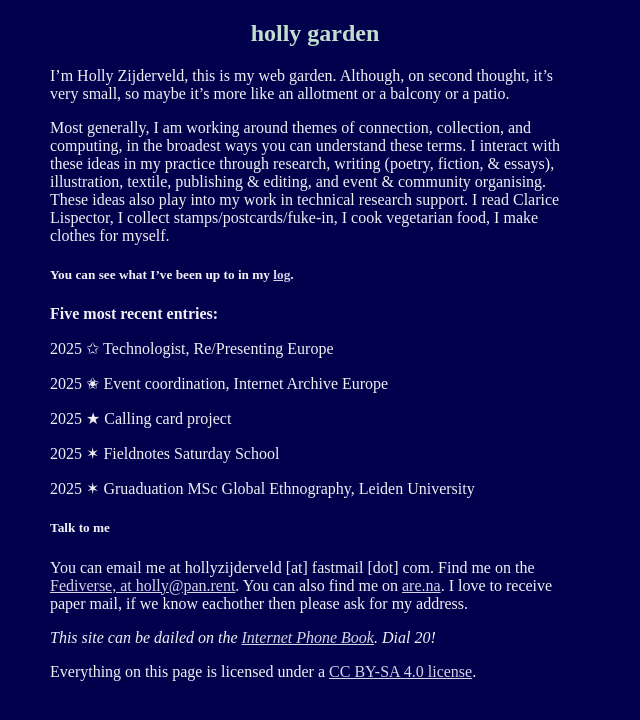
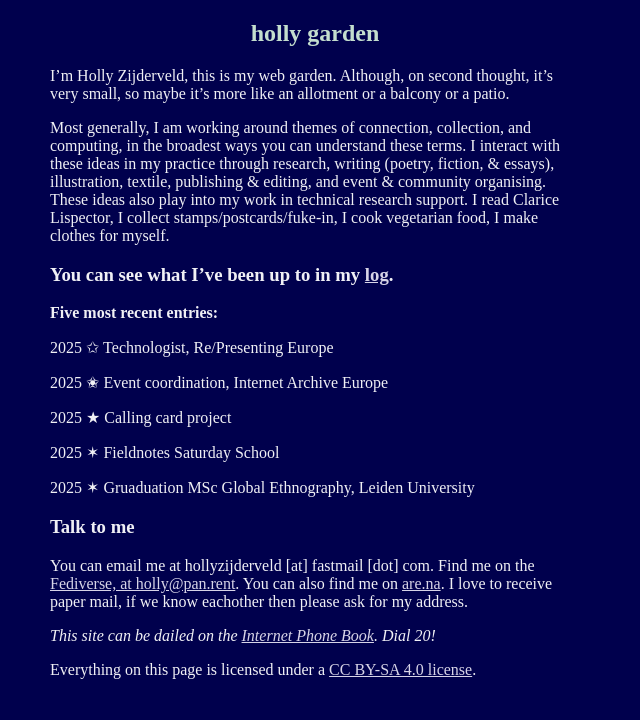
Before and after one commit to hollyz1jderveld/hollyz1jderveld.github.io, a Jekyll site: the page built from index.md, in a window 1280 px wide. Shown: the top 720 px of the page, without its empty margins (0-640 px from the left). Built offline with Jekyll 4.4.1, drawn with Linux system fonts in a browser that asks for light colours; some web fonts are replaced; Markdown is read by kramdown in place of the engine named in the settings; our own code applies the rules of GitHub Pages for plain Markdown files.

```diff
--- a/index.md
+++ b/index.md
@@ -7,7 +7,7 @@ I'm Holly Zijderveld, this is my web garden. Although, on second thought, it's v
 
 Most generally, I am working around themes of connection, collection, and computing, in the broadest ways you can understand these terms. I interact with these ideas in my practice through research, writing (poetry, fiction, & essays), illustration, textile, publishing & editing, and event & community organising. These ideas also play into my work in technical research support. I  read Clarice Lispector, I collect stamps/postcards/fuke-in, I cook vegetarian food, I make clothes for myself.
 
-##### You can see what I've been up to in my [log](https://holly.garden/log).
+### You can see what I've been up to in my [log](https://holly.garden/log).
 **Five most recent entries:**
 
 2025 ✩ Technologist, Re/Presenting Europe
@@ -20,8 +20,7 @@ Most generally, I am working around themes of connection, collection, and comput
 
 2025 ✶ Gruaduation MSc Global Ethnography, Leiden University
 
-
-##### Talk to me
+### Talk to me
 You can email me at hollyzijderveld [at] fastmail [dot] com. Find me on the [Fediverse, at holly@pan.rent](https://pan.rent/@Holly). You can also find me on [are.na](https://www.are.na/holly-zijderveld/index). I love to receive paper mail, if we know eachother then please ask for my address.
 
 *This site can be dailed on the [Internet Phone Book](https://internetphonebook.net/#dial-a-site). Dial 20!*
```
